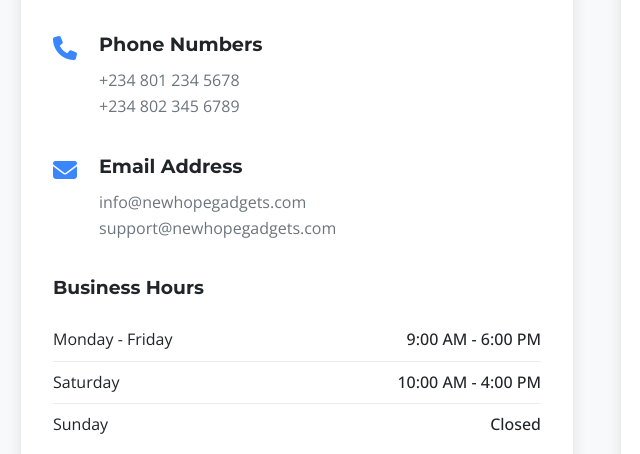
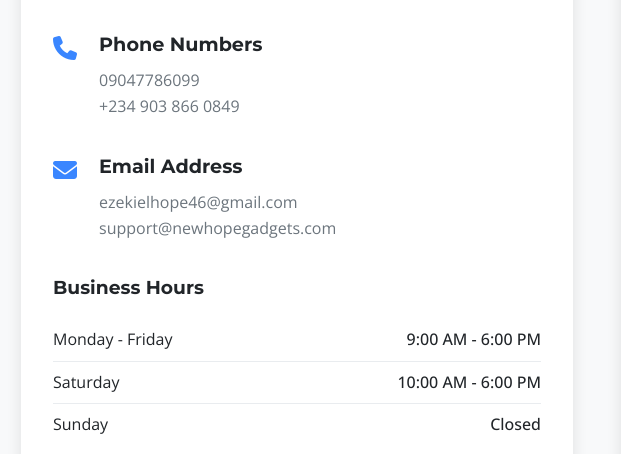
Before and after one commit to mukthar12345/NEW-HOPE-GADGETS-, a plain HTML site: page contact.html in a window 1280 px wide. Shown: the part 801-1255 px from the top of the page, 43-683 px from the left. Drawn offline with nearby package versions, Linux system fonts and the light colour scheme.

Commit message:
Update contact.html

```diff
--- a/contact.html
+++ b/contact.html
@@ -458,7 +458,7 @@
                 gap: 2rem;
             }
         }
-
+I'm
         @media (max-width: 768px) {
             .hero-title {
                 font-size: 2.5rem;
@@ -541,7 +541,7 @@
                         </div>
                         <div class="info-content">
                             <h3>Phone Numbers</h3>
-                            <p>+234 801 234 5678<br>+234 802 345 6789</p>
+                            <p>09047786099<br>+234 903 866 0849</p>
                         </div>
                     </div>
 
@@ -551,7 +551,7 @@
                         </div>
                         <div class="info-content">
                             <h3>Email Address</h3>
-                            <p>info@newhopegadgets.com<br>support@newhopegadgets.com</p>
+                            <p>ezekielhope46@gmail.com <br>support@newhopegadgets.com</p>
                         </div>
                     </div>
 
@@ -564,7 +564,7 @@
                             </tr>
                             <tr>
                                 <td>Saturday</td>
-                                <td>10:00 AM - 4:00 PM</td>
+                                <td>10:00 AM - 6:00 PM</td>
                             </tr>
                             <tr>
                                 <td>Sunday</td>
```
